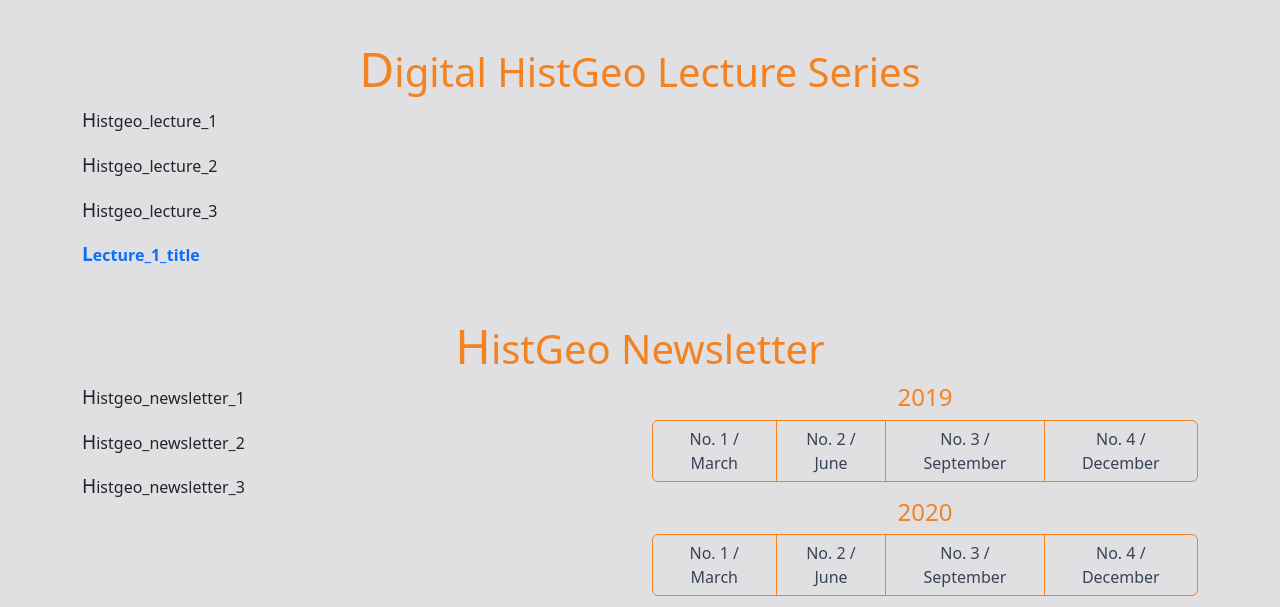
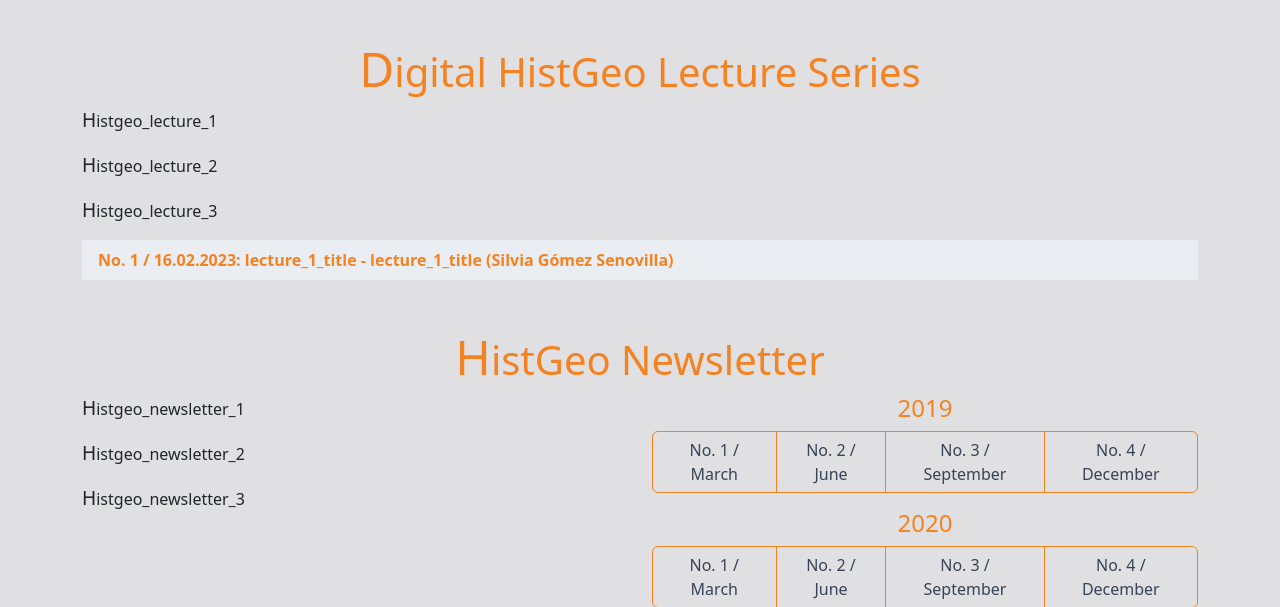
Before and after one commit to BernhardKoschicek/maps-of-power, a Flask app: page /histgeo in a window 1280 px wide. Shown: the part 614-1221 px from the top of the page. Run offline with Flask 2, Linux system fonts and the light colour scheme; some libraries are stand-ins or nearby versions.

Commit message:
link to lectures

```diff
--- a/mop/templates/histgeo.html
+++ b/mop/templates/histgeo.html
@@ -21,9 +21,16 @@
       {{ _('histgeo_lecture_3') }}
     </p>
     <div>
-      {% for id_, lecture in lectures.items() %}
-        <p><a href="{{ url_for('histgeo', id_=id_) }}">{{ lecture['title'] }}</a></p>
-      {% endfor %}
+      <ul class="list-group list-group-flush">
+        {% for id_, lecture in lectures.items() %}
+          <li class="list-group-item">
+            <a href="{{ url_for('histgeo', id_=id_) }}" class="link-accent3">
+               {{ _('no') | capitalize }}. {{ loop.index }} / {{ lecture['date'] }}: {{ lecture['title'] }} - {{ lecture['title'] }} ({% for presenter in lecture['presenters'] %}{{ presenter['name'] }}{{ ", " if not loop.last else "" }}{% endfor %})
+            </a>
+          </li>
+
+        {% endfor %}
+      </ul>
     </div>
     <h2 class="text-accent3 text-center mt-5 display-6">HistGeo Newsletter</h2>
     <div class="row">
--- a/mop/templates/lectures.html
+++ b/mop/templates/lectures.html
@@ -53,7 +53,8 @@
         <div class="d-flex align-items-center justify-content-center">
           <iframe width="560" height="315" src="https://www.youtube-nocookie.com/embed/{{ lecture['youtube_code'] }}"
                   title="YouTube video player" frameborder="0"
-                  allow="accelerometer; autoplay; clipboard-write; encrypted-media; gyroscope; picture-in-picture; web-share"
+                  allow="accelerometer; autoplay; clipboard-write;
+                   encrypted-media; gyroscope; picture-in-picture; web-share"
                   allowfullscreen></iframe>
         </div>
       </section>
```
Also changed, not shown: mop/static/images/vol-5.png (added), mop/static/images/vol-6.png (added), mop/static/images/vol-7.png (added).
